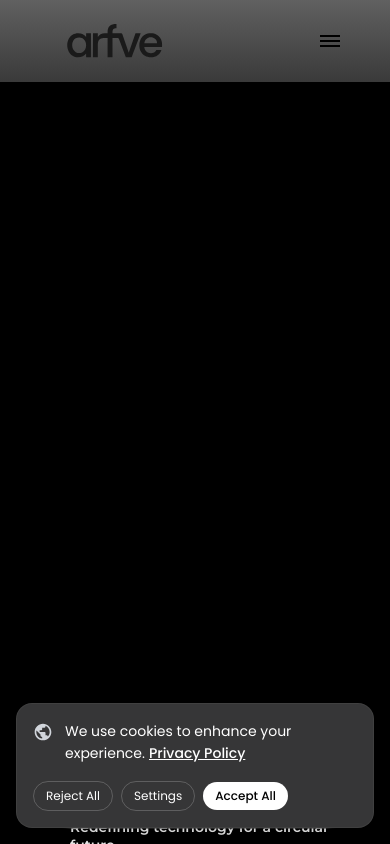
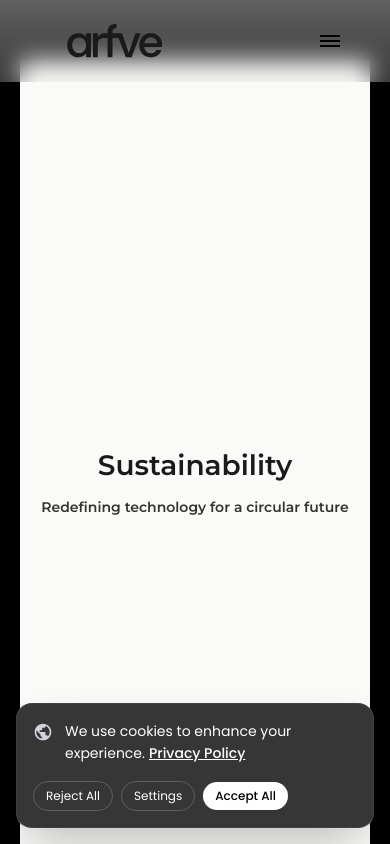
Before and after one commit to ArfveDevelopment/sustainability_test, a Next.js app: page /sustainability in a window 390 px wide. Built offline with nearby package versions, Linux system fonts and the light colour scheme.

Commit message:
Update page.tsx

```diff
--- a/src/app/sustainability/page.tsx
+++ b/src/app/sustainability/page.tsx
@@ -1,59 +1,17 @@
 // app/sustainability/page.tsx
 'use client';
 
-import { useState, useRef, useEffect } from 'react';
+import { useState } from 'react';
 import Link from 'next/link';
 import Image from 'next/image';
-import RevealSection from '@/components/ui/RevealSection';
 import Footer from '@/components/Footer';
 
 export default function SustainabilityPage() {
   const [isMenuOpen, setIsMenuOpen] = useState(false);
-  const videoRef = useRef<HTMLVideoElement>(null);
-  const [currentVideoSrc, setCurrentVideoSrc] = useState<string>('');
 
   const toggleMenu = () => {
     setIsMenuOpen(!isMenuOpen);
   };
-
-  // const handleVideoError = (e: React.SyntheticEvent<HTMLVideoElement>) => {
-  //   console.warn('Video failed to load:', e.currentTarget.src);
-  // };
-
-  // // Determine video source based on screen size
-  // useEffect(() => {
-  //   const updateVideoSrc = () => {
-  //     if (typeof window === 'undefined') return;
-
-  //     const width = window.innerWidth;
-  //     let src = '';
-
-  //     if (width < 768) {
-  //       src = '/v6/hero/HeroBothVersionsLoopVertical.webm';
-  //     } else if (width < 1024) {
-  //       src = '/v6/hero/HeroBothVersionsLoopSquare.webm';
-  //     } else {
-  //       src = '/v6/hero/HeroBothVersionsLoopHorizontal.webm';
-  //     }
-
-  //     setCurrentVideoSrc(src);
-  //   };
-
-  //   updateVideoSrc();
-  //   window.addEventListener('resize', updateVideoSrc);
-
-  //   return () => window.removeEventListener('resize', updateVideoSrc);
-  // }, []);
-
-  // // Cleanup video on unmount
-  // useEffect(() => {
-  //   return () => {
-  //     if (videoRef.current) {
-  //       videoRef.current.pause();
-  //       videoRef.current.src = '';
-  //     }
-  //   };
-  // }, []);
 
   return (
     <>
@@ -117,47 +75,25 @@ export default function SustainabilityPage() {
         )}
       </div>
 
-      {/* Hero section for the sustainability page */}
-      <RevealSection className="relative w-full overflow-hidden">
-        {/* Hero container - Full viewport height for immersive video experience */}
-        <div className="relative w-full h-screen">
-          {/* Single responsive video element */}
-          {currentVideoSrc && (
-            <video
-              ref={videoRef}
-              className="absolute inset-0 w-full h-full object-cover"
-              src={currentVideoSrc}
-              autoPlay
-              muted
-              loop
-              playsInline
-              preload="auto"
-              aria-label="Hero background video"
-              onError={handleVideoError}
-            />
-          )}
-
-          {/* Overlay container for bottom info text */}
-          <div className="absolute inset-0">
-            {/* Bottom info text - 50px from bottom of frame, aligned with container left margin */}
-            <div className="absolute left-[50px] 3xl:left-[80px] 4xl:left-[120px] bottom-[50px]">
-              <div className="flex flex-col items-start gap-[7px]">
-                {/* Mobile: 28px, Tablet: 32px, Desktop: 36px, 3XL: 42px, 4XL: 48px */}
-                <div className="font-montserrat font-semibold text-[28px] leading-[34px] md:text-[32px] md:leading-[40px] lg:text-[36px] lg:leading-[44px] 3xl:text-[42px] 3xl:leading-[50px] 4xl:text-[48px] 4xl:leading-[56px] text-white mix-blend-difference whitespace-nowrap">
-                  Sustainability
-                </div>
-                {/* Mobile: 14px, Tablet: 16px, Desktop: 18px, 3XL: 22px, 4XL: 24px */}
-                <div className="font-montserrat font-semibold text-[14px] leading-[18px] md:text-[16px] md:leading-[20px] lg:text-[18px] lg:leading-[24px] 3xl:text-[22px] 3xl:leading-[28px] 4xl:text-[24px] 4xl:leading-[30px] text-white mix-blend-difference">
-                  Redefining technology for a circular future
-                </div>
-              </div>
-            </div>
+      {/* Plain Hero Section for Sustainability Page */}
+      <div className="relative w-full h-screen bg-[#fafaf8]">
+        {/* Centered content */}
+        <div className="absolute inset-0 flex flex-col items-center justify-center">
+          <div className="text-center px-4">
+            {/* Title */}
+            <h1 className="font-montserrat font-semibold text-[28px] leading-[34px] md:text-[42px] md:leading-[48px] lg:text-[56px] lg:leading-[62px] 3xl:text-[64px] 3xl:leading-[70px] 4xl:text-[72px] 4xl:leading-[78px] text-[#1A1A1A] mb-4 md:mb-6">
+              Sustainability
+            </h1>
+            {/* Subtitle */}
+            <p className="font-montserrat font-semibold text-[14px] leading-[18px] md:text-[18px] md:leading-[24px] lg:text-[22px] lg:leading-[28px] 3xl:text-[24px] 3xl:leading-[30px] 4xl:text-[26px] 4xl:leading-[32px] text-[#333330] max-w-2xl mx-auto">
+              Redefining technology for a circular future
+            </p>
           </div>
         </div>
-      </RevealSection>
+      </div>
 
       {/* Sustainability content section */}
-      <div className="relative z-10 bg-[#fafaf8] pt-[82px]">
+      <div className="relative z-10 bg-[#fafaf8]">
         <style>
           {`
           @import url('https://fonts.googleapis.com/css2?family=Montserrat:wght@400;600;700;800;900&display=swap');
@@ -313,7 +249,7 @@ export default function SustainabilityPage() {
           `}
         </style>
 
-        <div className="sustainability-container">
+        <div className="sustainability-container px-4 md:px-6 py-16 md:py-24">
           <div className="paragraphs-wrapper">
             <div className="sustainability-paragraph">
               <p>Arfve exists to bring together a community of people who value excellence, longevity, and purpose. Our mission is to end tech overconsumption by creating products with a transparent supply chain, designed for longevity.
```
